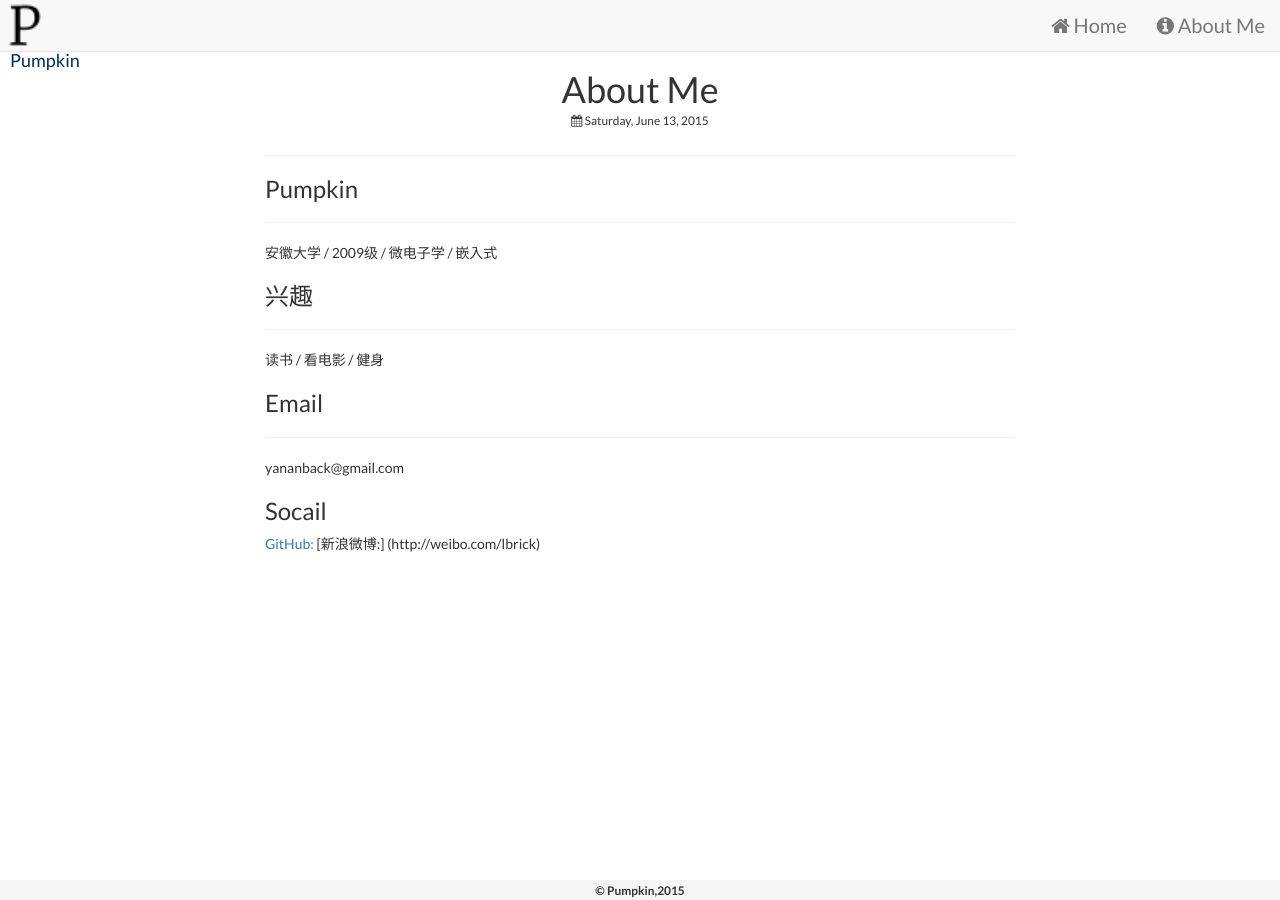
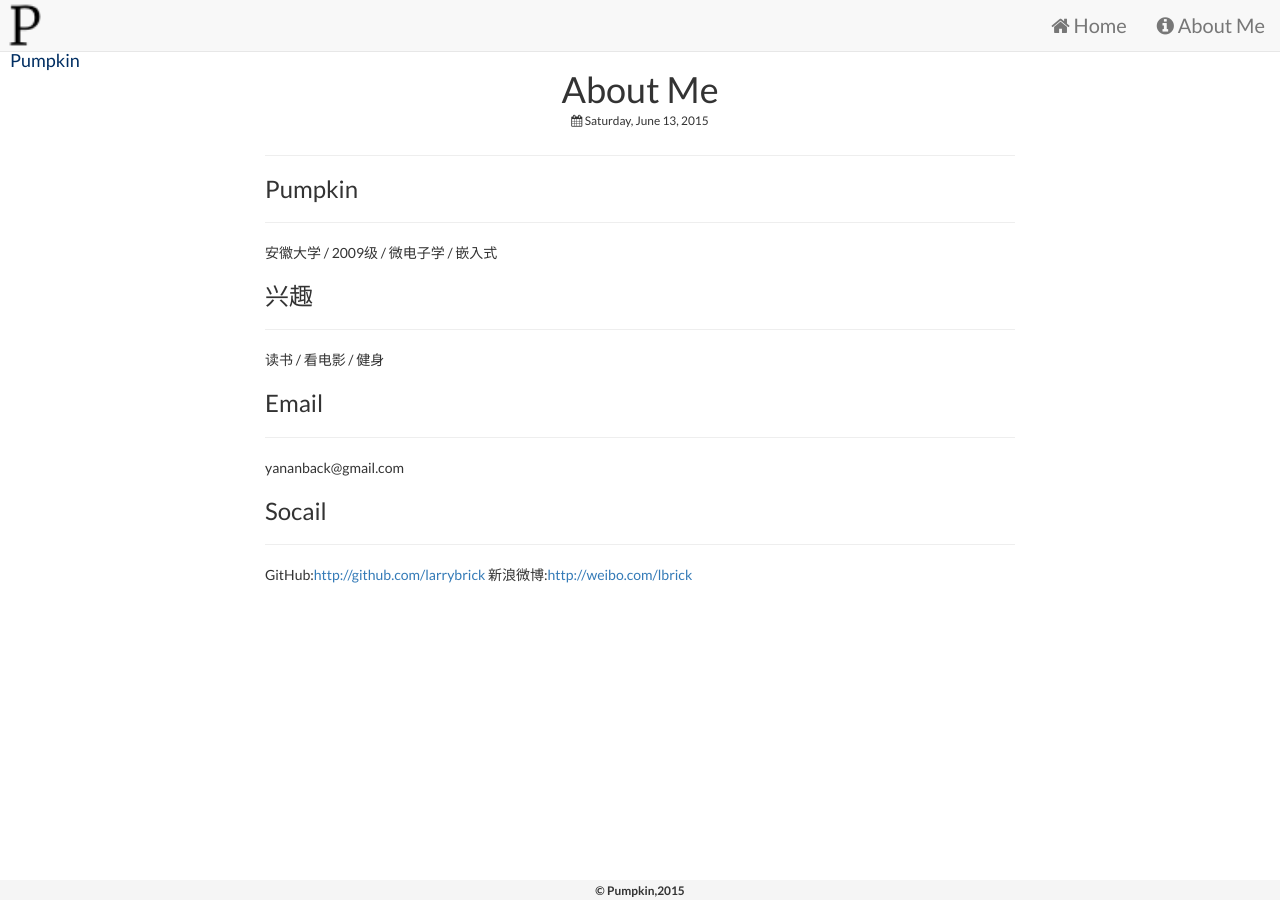
Before and after one commit to LarryBrick/jekyll_demo, a Jekyll site: the page built from about/index.md, in a window 1280 px wide. Built offline with Jekyll 4.4.1, drawn with Linux system fonts in a browser that asks for light colours; nearby versions of some CDN libraries; some of the changed lines change nothing that is shown.

Commit message:
修改About Me中的个人信息

```diff
--- a/about/index.md
+++ b/about/index.md
@@ -17,5 +17,6 @@ date:	2015-06-13 23:30
 yananback@gmail.com
 
 ###Socail
-[GitHub:](http://github.com/larrybrick)
-[新浪微博:] (http://weibo.com/lbrick)
+---
+GitHub:[http://github.com/larrybrick](http://github.com/larrybrick)
+新浪微博:[http://weibo.com/lbrick](http://weibo.com/lbrick)
```
